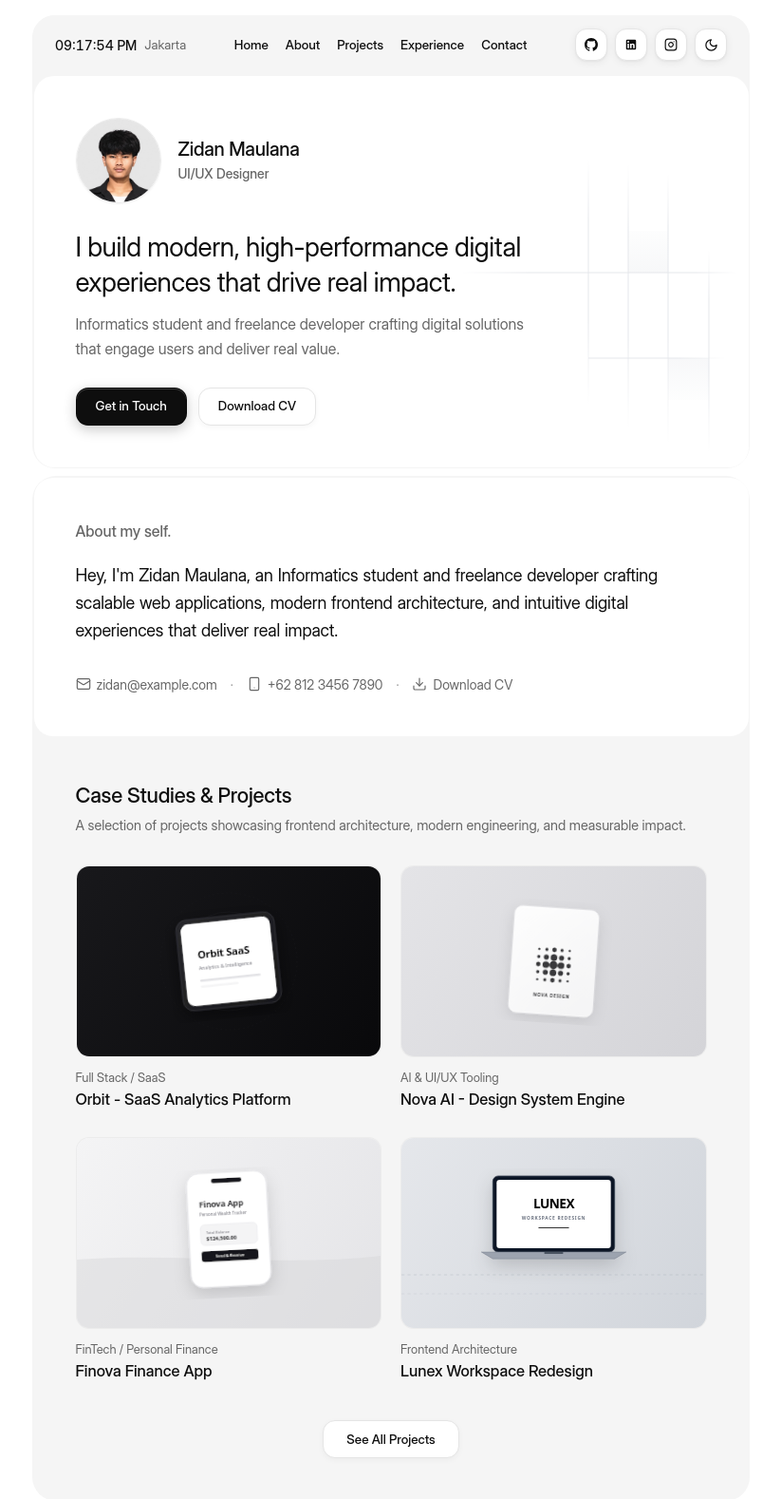
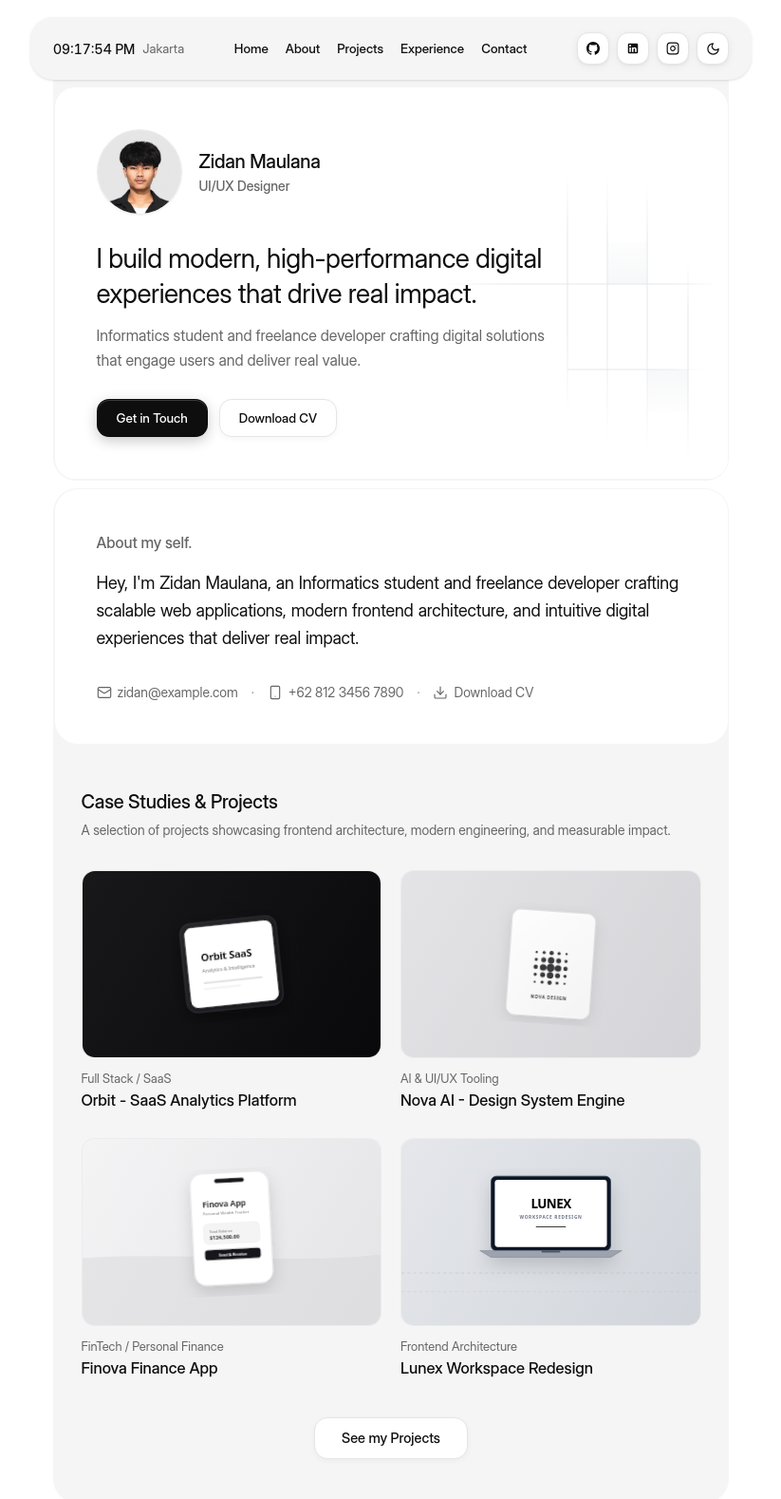
Before and after one commit to zidan-maulana/zidan-portfolio, a Next.js app: page / in a window 1280 px wide. Shown: the top 1578 px of the page at 95% size, without its empty margins (228-1051 px from the left). Built offline with nearby package versions, Linux system fonts and the light colour scheme.

Commit message:
feat: align floating navbar positioning and initial hero space with Portfolik reference

```diff
--- a/src/app/page.tsx
+++ b/src/app/page.tsx
@@ -6,25 +6,27 @@ import { dummyProfile, dummyProjects } from "@/lib/dummy-data";
 
 export default function HomePage() {
   return (
-    <div className="min-h-screen bg-page text-text flex flex-col items-center justify-start px-3 sm:px-6 pb-12 pt-3 sm:pt-4">
+    <div className="min-h-screen bg-page text-text flex flex-col items-center justify-start">
       {/*
-        Top Screen Mask:
-        Menutupi area di atas navbar (0 sampai 12px/16px) dengan warna bg-page.
-        Memastikan konten yang melintas ke atas tertelan bersih dan tidak bocor ke atas layar.
+        Canopy penutup di atas navbar:
+        - Menutup rentang y=0 sampai y=18px (serta area overscroll) dengan bg-page
+        - Memastikan konten yang melewati batas atas navbar tertelan secara bersih
       */}
       <div
-        className="fixed top-0 left-0 right-0 h-3 sm:h-4 bg-page z-50 pointer-events-none"
+        className="fixed -top-[100px] left-0 right-0 h-[118px] bg-page z-50 pointer-events-none"
         aria-hidden="true"
       />
 
       {/*
         Fixed Navbar Layer:
-        - Posisi fixed di top-3 sm:top-4 dengan z-50
-        - Terpusat sempurna dengan max-w-[756px]
-        - Menggunakan pointer-events-none pada wrapper luar agar area samping tetap dapat di-klik
+        - Terpisah dari alur konten hero
+        - Berjarak 18px dari atas viewport
+        - Terpusat secara horizontal dengan lebar maksimal 760px
+        - Margin kiri-kanan 16px (mobile) sampai 24px (desktop)
+        - Di depan konten halaman (z-50)
       */}
-      <div className="fixed top-3 sm:top-4 left-0 right-0 z-50 flex justify-center px-3 sm:px-6 pointer-events-none">
-        <div className="w-full max-w-[756px] pointer-events-auto">
+      <div className="fixed top-[18px] left-0 right-0 z-50 flex justify-center px-4 sm:px-6 pointer-events-none">
+        <div className="w-full max-w-[760px] pointer-events-auto">
           <Header
             timezone={dummyProfile.timezone}
             location={dummyProfile.location}
@@ -34,21 +36,22 @@ export default function HomePage() {
       </div>
 
       {/*
-        Konten Utama yang Mengalir (z-10):
-        - Menggunakan lebar max-w-[756px] yang identik
-        - Modul 1 (Hero) memiliki sasis abu-abu dengan rounded-[24px] penuh
-        - Spacer di bagian atas Modul 1 setinggi navbar (58px mobile, 62px desktop)
-          membuat area sasis abu-abu di balik navbar menyatu sempurna saat scroll 0
-        - Saat di-scroll, kartu putih Hero meluncur ke atas dan masuk tertelan ke bawah navbar
+        Alur Konten Utama Halaman:
+        - Dimulai dari jarak 18px dari atas (sejajar dengan posisi navbar)
+        - Lebar maksimal 760px dengan margin kiri-kanan 16px (mobile) sampai 24px (desktop)
+        - Scroll halaman utama (tanpa overflow scroll internal)
       */}
-      <div className="w-full max-w-[756px] flex flex-col gap-2 relative z-10">
-        {/* Modul 1: Sasis Abu-abu Menampung Card Hero */}
-        <div className="w-full rounded-[24px] bg-nav-bg p-[1.5px] flex flex-col">
-          {/* Spacer penyatu visual dengan navbar saat scroll 0 */}
-          <div
-            className="h-[58px] sm:h-[62px] w-full shrink-0"
-            aria-hidden="true"
-          />
+      <div className="w-full max-w-[760px] px-4 sm:px-6 pt-[18px] pb-12 flex flex-col items-center relative z-10">
+        <div className="w-full flex flex-col gap-2">
+          {/*
+            Modul 1: Sasis Abu-abu Menampung Card Hero
+            - Di awal halaman: Dimulai di y=18px dengan bg-nav-bg dan rounded-[24px],
+              menyatu visual secara sempurna dengan navbar di atasnya.
+            - Ruang awal (pt-[74px]): Memberi ruang pengganti sehingga card hero
+              (avatar, nama, headline) berada tepat di bawah navbar dan tidak tertimpa.
+            - Saat scroll: Sasis dan card hero bergerak naik meluncur ke belakang navbar.
+          */}
+          <div className="w-full rounded-[24px] bg-nav-bg px-[1.5px] pb-[1.5px] pt-[74px]">
             <Hero profile={dummyProfile} />
           </div>
 
@@ -59,5 +62,6 @@ export default function HomePage() {
           </main>
         </div>
       </div>
+    </div>
   );
 }
--- a/src/components/header.tsx
+++ b/src/components/header.tsx
@@ -52,7 +52,7 @@ export function Header({
       const target = document.querySelector(href);
       if (target) {
         if (lenis) {
-          lenis.scrollTo(target as HTMLElement, { offset: -80 });
+          lenis.scrollTo(target as HTMLElement, { offset: -100 });
         } else {
           target.scrollIntoView({ behavior: "smooth" });
         }
@@ -118,7 +118,7 @@ export function Header({
 
   return (
     <nav
-      className="relative flex h-[58px] sm:h-[62px] w-full items-center justify-between px-5 sm:px-6 rounded-[24px] bg-nav-bg transition-colors duration-200"
+      className="flex h-[66px] w-full items-center justify-between px-5 sm:px-6 rounded-[24px] bg-nav-bg shadow-sm transition-colors duration-200"
       aria-label="Navigasi Utama"
     >
       {/* Kelompok Kiri: Jam Digital dan Lokasi */}
@@ -222,7 +222,7 @@ export function Header({
       {/* Dropdown Menu Mobile */}
       {mobileMenuOpen && (
         <div
-          className="absolute left-2 right-2 top-[64px] z-50 rounded-[18px] border border-border/80 bg-surface p-4 shadow-lg sm:hidden"
+          className="absolute left-2 right-2 top-[72px] z-50 rounded-[18px] border border-border/80 bg-surface p-4 shadow-lg sm:hidden"
           role="menu"
         >
           <div className="flex flex-col gap-2">
--- a/src/components/hero.tsx
+++ b/src/components/hero.tsx
@@ -12,7 +12,7 @@ export function Hero({ profile }: HeroProps) {
     <section
       id="home"
       aria-label="Profil dan Pengantar"
-      className="relative z-10 overflow-hidden rounded-[21px] bg-surface p-6 sm:p-8 md:p-[44px]"
+      className="relative z-10 overflow-hidden rounded-[21px] bg-surface p-6 sm:p-8 md:p-[44px] scroll-mt-28"
     >
       {/* Dekorasi Grid Minimalis Samar di Pojok Kanan Bawah */}
       <div
--- a/src/components/overview.tsx
+++ b/src/components/overview.tsx
@@ -14,15 +14,15 @@ export function Overview({ profile }: OverviewProps) {
     <section
       id="about"
       aria-label="Tentang Saya"
-      className="relative rounded-[20px] bg-surface p-6 sm:p-8 md:p-[44px]"
+      className="relative overflow-hidden rounded-[24px] bg-surface p-6 sm:p-8 md:p-[44px] scroll-mt-28"
     >
       {/* Label Section Sesuai Referensi Portfolik */}
       <div className="font-display text-[16px] font-medium text-muted">
         About my self.
       </div>
 
-      {/* Paragraf Utama dengan Efek Reveal Kata Saat Scroll */}
-      <div className="mt-4 sm:mt-5">
+      {/* Paragraf Utama dengan Jarak Tepat 16px dari Judul */}
+      <div className="mt-4">
         <BlurReveal
           text={bioText}
           className="font-display text-[18px] font-normal tracking-[-0.01em] leading-[28px] sm:leading-[29px] text-text"
--- a/src/components/projects.tsx
+++ b/src/components/projects.tsx
@@ -11,14 +11,14 @@ export function Projects({ projects }: ProjectsProps) {
     <section
       id="projects"
       aria-label="Studi Kasus dan Proyek"
-      className="relative p-6 sm:p-8 md:p-[44px]"
+      className="relative px-4 sm:px-6 md:px-7 py-6 sm:py-8 md:py-[44px] scroll-mt-28"
     >
       {/* Judul dan Subtitle Section Proyek */}
       <div className="flex flex-col">
-        <h2 className="font-display text-[20px] sm:text-[22px] font-medium tracking-[-0.01em] text-text">
+        <h2 className="font-display text-[20px] font-medium tracking-[-0.01em] text-text">
           Case Studies &amp; Projects
         </h2>
-        <p className="mt-1 text-[13.5px] sm:text-[14.5px] font-normal text-muted">
+        <p className="mt-1 text-[14px] font-normal text-muted">
           A selection of projects showcasing frontend architecture, modern engineering, and measurable impact.
         </p>
       </div>
@@ -30,13 +30,13 @@ export function Projects({ projects }: ProjectsProps) {
         ))}
       </div>
 
-      {/* Tombol Aksi di Bagian Bawah: See All Projects */}
+      {/* Tombol Aksi di Bagian Bawah: See my Projects Sesuai Screenshot Referensi */}
       <div className="mt-8 sm:mt-10 flex justify-center">
         <Link
           href="#projects"
-          className="inline-flex h-[40px] cursor-pointer items-center justify-center rounded-[13px] border border-btn-secondary-border bg-surface px-6 font-display text-[13.5px] font-medium text-btn-secondary-text shadow-btn-secondary transition-all duration-200 ease hover:-translate-y-[2px] hover:bg-btn-secondary-hover active:scale-[0.98] focus-visible:outline-none focus-visible:ring-2 focus-visible:ring-text"
+          className="inline-flex h-[44px] cursor-pointer items-center justify-center rounded-[14px] border border-btn-secondary-border bg-surface px-7 font-display text-[14.5px] font-medium text-btn-secondary-text shadow-btn-secondary transition-all duration-200 ease hover:bg-btn-secondary-hover hover:shadow-btn-secondary-hover active:scale-[0.98] focus-visible:outline-none focus-visible:ring-2 focus-visible:ring-text"
         >
-          See All Projects
+          See my Projects
         </Link>
       </div>
     </section>
```
Lines whose indentation alone changed are shown as unchanged.
